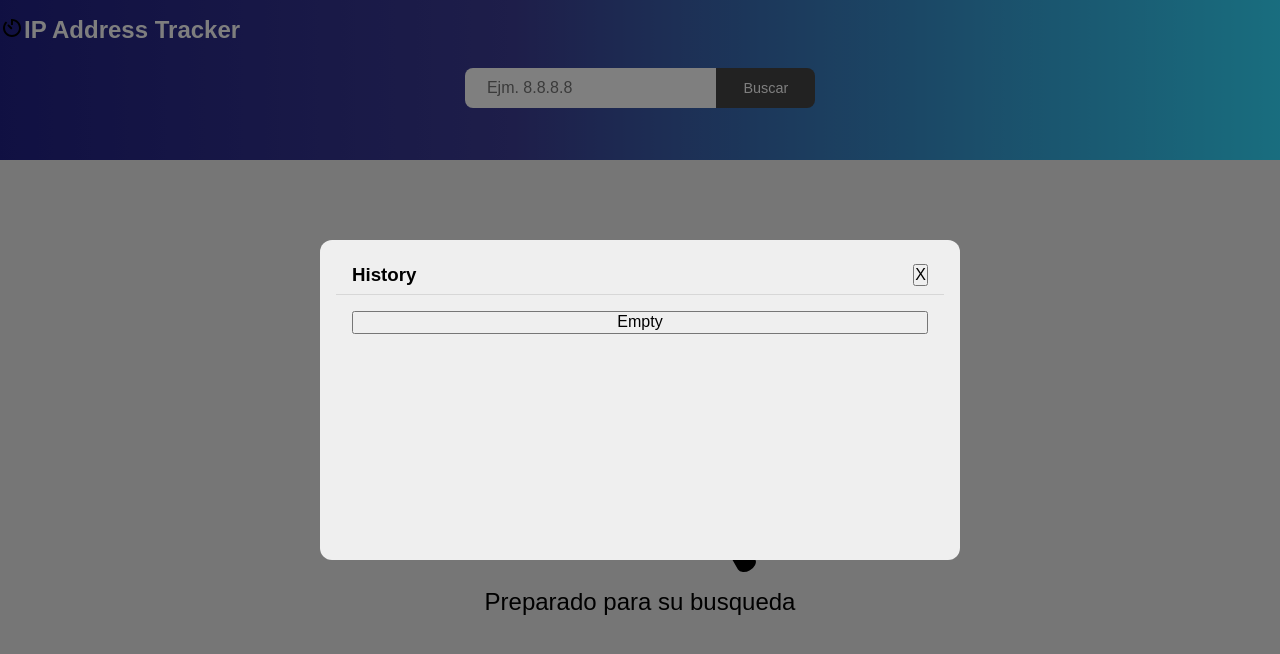
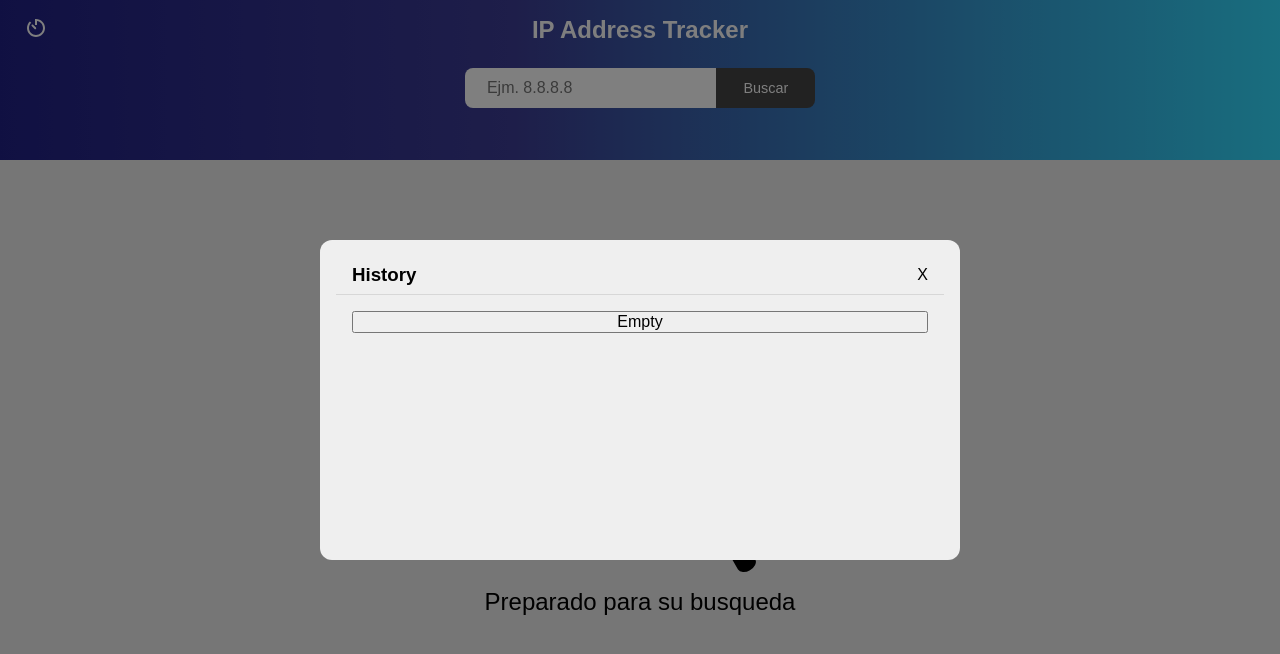
Before and after one commit to heiderp/IpTracker, a React (Vite) app: page / in a window 1280 px wide. Both pictures are taken after a click on the button 12 px from the left and 30 px from the top of the page. Shown: the top 654 px of the page. Built offline with nearby package versions, Linux system fonts and the light colour scheme.

Commit message:
chorne: added Tooltip
- added tippy to package.json
- Surround Button History with Tippy

```diff
--- a/package.json
+++ b/package.json
@@ -9,6 +9,7 @@
   },
   "dependencies": {
     "@hookform/resolvers": "^3.3.1",
+    "@tippyjs/react": "^4.2.6",
     "axios": "^0.27.2",
     "clsx": "^1.2.1",
     "leaflet": "^1.8.0",
--- /dev/null
+++ b/src/components/ButtonHistory.jsx
@@ -0,0 +1,15 @@
+import React from 'react'
+import { useModalConsumer } from '../context/ModalContext'
+import HistoryIcon from '@assets/icons/timer.svg'
+import Tippy from '@tippyjs/react'
+
+export default function ButtonHistory() {
+  const { openModal } = useModalConsumer()
+  return (
+    <Tippy content="Historial" className="tooltip" placement="right">
+      <button onClick={openModal} className="header-button">
+        <img src={HistoryIcon} className="history-icon" alt="history-icon" />
+      </button>
+    </Tippy>
+  )
+}
--- a/src/components/Header.jsx
+++ b/src/components/Header.jsx
@@ -1,16 +1,14 @@
 import React from 'react'
 import Form from '@components/Form'
-import { useModalConsumer } from '../context/ModalContext'
-import HistoryIcon from '@assets/icons/timer.svg'
+import ButtonHistory from './ButtonHistory'
 
 const Header = () => {
-  const { openModal } = useModalConsumer()
   return (
     <div className="header">
       <div className="header-content">
-        <button onClick={openModal} className="header-button">
-          <img src={HistoryIcon} alt="history-icon" />
-        </button>
+        <div className="header-wrapper-button">
+          <ButtonHistory />
+        </div>
         <h2 className="header-title">IP Address Tracker</h2>
       </div>
       <Form />
--- a/src/components/Modal.jsx
+++ b/src/components/Modal.jsx
@@ -7,7 +7,7 @@ export default function Modal({ title = '', onClose, children }) {
       <div className="modal-wrapper">
         <div className="modal-header">
           <h3>{title}</h3>
-          <button onClick={onClose}>X</button>
+          <button className='modal-close' onClick={onClose}>X</button>
         </div>
         <div className="modal-content">{elements}</div>
       </div>
--- a/src/styles/App.css
+++ b/src/styles/App.css
@@ -60,9 +60,17 @@
   gap: 1.5rem;
 }
 
+.header-title {
+  text-align: center;
+}
+
+.header-wrapper-button {
+  padding-left: 1.5rem;
+}
 .header-content {
   width: 100%;
-  display: flex;
+  display: grid;
+  grid-template-columns: repeat(3, 1fr);
 }
 
 .header-button {
@@ -70,9 +78,6 @@
   background: transparent;
   outline: none;
   border: none;
-  :hover {
-    background: rgba(0, 0, 0, 0.1);
-  }
 }
 .form {
   gap: 0;
@@ -258,6 +263,11 @@
   width: 100%;
   height: 35dvh;
 }
+.modal-close {
+  cursor: pointer;
+  outline: none;
+  border: none;
+}
 
 .history {
   width: 100%;
@@ -268,6 +278,9 @@
   flex-direction: column;
   gap: 1rem;
 }
+.history-icon {
+  filter: invert(1);
+}
 .history-record {
   width: 100%;
   display: flex;
@@ -276,6 +289,13 @@
 .record {
   width: 50%;
   text-align: center;
+}
+
+.tooltip {
+  background: #efefef;
+  padding: 0.5rem;
+  border-radius: 8px;
+  font-size: 0.8rem;
 }
 
 @-webkit-keyframes moving {
```
